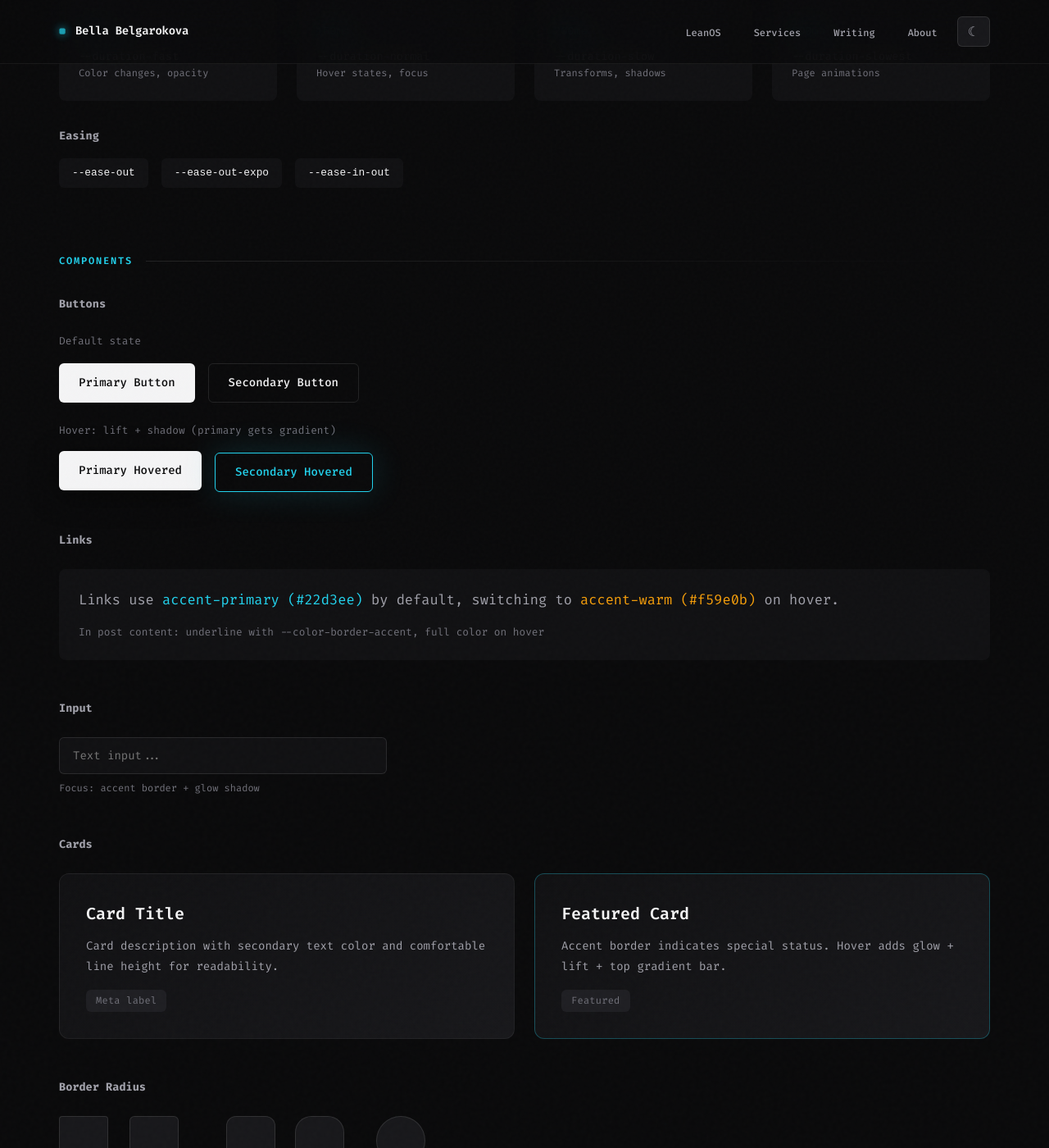
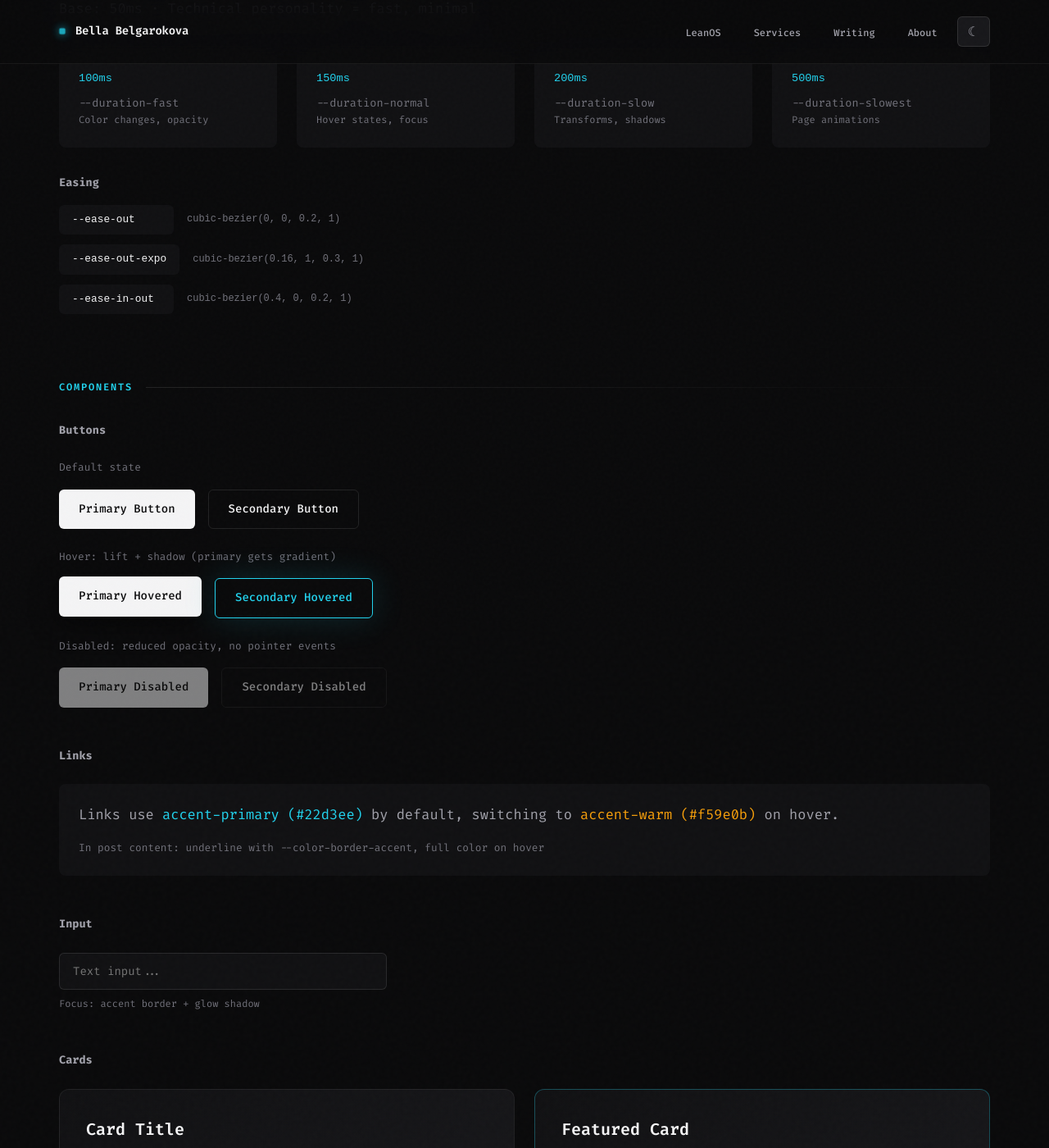
Before and after one commit to BellaBe/bellabe.github.io, a Jekyll site: the page built from design-system.html, in a window 1280 px wide and 1400 px high, scrolled down 2934 px. Shown: the whole window at 82% size. Built offline with Jekyll 4.4.1, drawn with Linux system fonts in a browser that asks for light colours; some web fonts are replaced; some of the changed text lies outside the part shown.

Commit message:
docs: add final polish to design system page
- Add light mode note for background swatches
- Add disabled button state examples
- Add font weight names legend (400=regular, 600=semibold, etc)
- Add cubic-bezier values for easing functions

Co-Authored-By: Claude Opus 4.5 <noreply@anthropic.com>

```diff
--- a/design-system.html
+++ b/design-system.html
@@ -14,7 +14,8 @@ description: "Visual design system documentation for bellabe.github.io"
 <section class="projects-section animate-on-scroll">
   <h2>Colors</h2>
 
-  <h3 style="font-family: var(--font-mono); font-size: 0.85rem; color: var(--color-text-secondary); margin-bottom: 1.5rem;">Background</h3>
+  <h3 style="font-family: var(--font-mono); font-size: 0.85rem; color: var(--color-text-secondary); margin-bottom: 0.5rem;">Background</h3>
+  <p style="font-size: 0.75rem; color: var(--color-text-tertiary); margin-bottom: 1.5rem;">Showing dark theme values. Light theme: #fafafa, #ffffff, #f4f4f5, #ffffff</p>
   <div style="display: grid; grid-template-columns: repeat(4, 1fr); gap: 1rem; margin-bottom: 2rem;">
     <div style="text-align: center;">
       <div style="width: 100%; height: 80px; background: #0a0a0b; border: 1px solid var(--color-border-medium); border-radius: 8px;"></div>
@@ -110,7 +111,8 @@ description: "Visual design system documentation for bellabe.github.io"
 
   <div class="mini-about" style="margin-bottom: 2rem;">
     <p style="margin-bottom: 0.5rem;"><strong>Font:</strong> Fira Code (monospace everywhere)</p>
-    <p style="margin-bottom: 0;"><strong>Scale:</strong> Major Third (1.25 ratio)</p>
+    <p style="margin-bottom: 0.5rem;"><strong>Scale:</strong> Major Third (1.25 ratio)</p>
+    <p style="margin-bottom: 0; font-size: 0.85rem; color: var(--color-text-tertiary);"><strong>Weights:</strong> 400 regular · 500 medium · 600 semibold · 700 bold</p>
   </div>
 
   <div style="display: flex; flex-direction: column; gap: 1.5rem;">
@@ -237,10 +239,19 @@ description: "Visual design system documentation for bellabe.github.io"
   </div>
 
   <h3 style="font-family: var(--font-mono); font-size: 0.85rem; color: var(--color-text-secondary); margin-bottom: 1rem;">Easing</h3>
-  <div style="display: flex; gap: 1rem; flex-wrap: wrap;">
-    <code style="padding: 0.5rem 1rem; background: var(--color-bg-secondary); border-radius: 6px; font-size: 0.8rem;">--ease-out</code>
-    <code style="padding: 0.5rem 1rem; background: var(--color-bg-secondary); border-radius: 6px; font-size: 0.8rem;">--ease-out-expo</code>
-    <code style="padding: 0.5rem 1rem; background: var(--color-bg-secondary); border-radius: 6px; font-size: 0.8rem;">--ease-in-out</code>
+  <div style="display: flex; flex-direction: column; gap: 0.75rem;">
+    <div style="display: flex; align-items: center; gap: 1rem;">
+      <code style="padding: 0.5rem 1rem; background: var(--color-bg-secondary); border-radius: 6px; font-size: 0.8rem; min-width: 140px;">--ease-out</code>
+      <code style="font-size: 0.75rem; color: var(--color-text-tertiary);">cubic-bezier(0, 0, 0.2, 1)</code>
+    </div>
+    <div style="display: flex; align-items: center; gap: 1rem;">
+      <code style="padding: 0.5rem 1rem; background: var(--color-bg-secondary); border-radius: 6px; font-size: 0.8rem; min-width: 140px;">--ease-out-expo</code>
+      <code style="font-size: 0.75rem; color: var(--color-text-tertiary);">cubic-bezier(0.16, 1, 0.3, 1)</code>
+    </div>
+    <div style="display: flex; align-items: center; gap: 1rem;">
+      <code style="padding: 0.5rem 1rem; background: var(--color-bg-secondary); border-radius: 6px; font-size: 0.8rem; min-width: 140px;">--ease-in-out</code>
+      <code style="font-size: 0.75rem; color: var(--color-text-tertiary);">cubic-bezier(0.4, 0, 0.2, 1)</code>
+    </div>
   </div>
 </section>
 
@@ -257,11 +268,18 @@ description: "Visual design system documentation for bellabe.github.io"
       <a href="#" class="btn btn-secondary">Secondary Button</a>
     </div>
   </div>
-  <div style="margin-bottom: 3rem;">
+  <div style="margin-bottom: 1.5rem;">
     <p style="font-size: 0.8rem; color: var(--color-text-tertiary); margin-bottom: 1rem;">Hover: lift + shadow (primary gets gradient)</p>
     <div style="display: flex; gap: 1rem; flex-wrap: wrap;">
       <a href="#" class="btn btn-primary" style="transform: translateY(-2px); box-shadow: var(--shadow-lg);"><span style="position: relative; z-index: 1;">Primary Hovered</span></a>
       <a href="#" class="btn btn-secondary" style="border-color: var(--color-accent-primary); color: var(--color-accent-primary); box-shadow: var(--shadow-glow);">Secondary Hovered</a>
+    </div>
+  </div>
+  <div style="margin-bottom: 3rem;">
+    <p style="font-size: 0.8rem; color: var(--color-text-tertiary); margin-bottom: 1rem;">Disabled: reduced opacity, no pointer events</p>
+    <div style="display: flex; gap: 1rem; flex-wrap: wrap;">
+      <span class="btn btn-primary" style="opacity: 0.5; cursor: not-allowed;"><span>Primary Disabled</span></span>
+      <span class="btn btn-secondary" style="opacity: 0.5; cursor: not-allowed;">Secondary Disabled</span>
     </div>
   </div>
 
```
